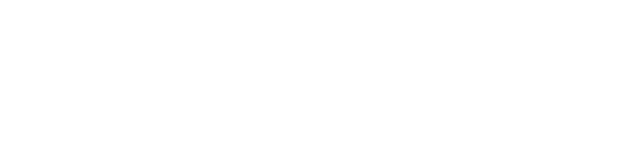
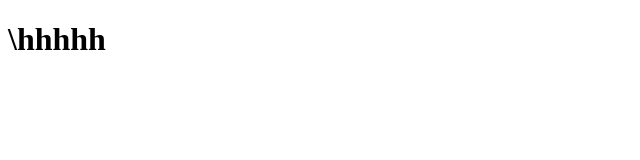
Before and after one commit to aminaroyal/nomads-photography, a plain HTML site: page index.html in a window 1280 px wide. Shown: the whole page, without its empty margins (0-640 px from the left). Drawn offline with Linux system fonts and the light colour scheme.

Commit message:
starter files

```diff
--- a/index.html
+++ b/index.html
@@ -7,6 +7,6 @@
     <title>Document</title>
 </head>
 <body>
-
+    <h1>\hhhhh</h1>
 </body>
 </html>
```
